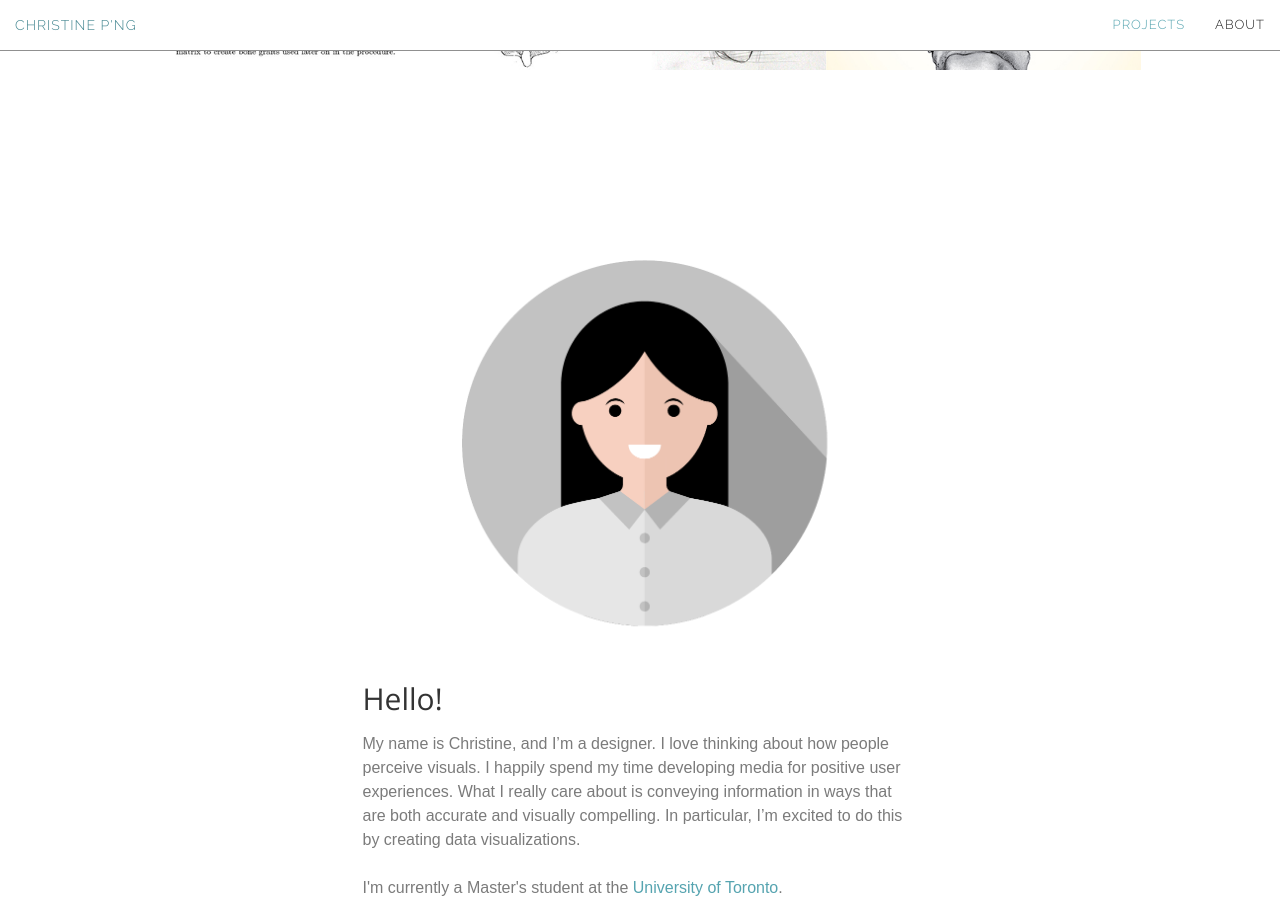
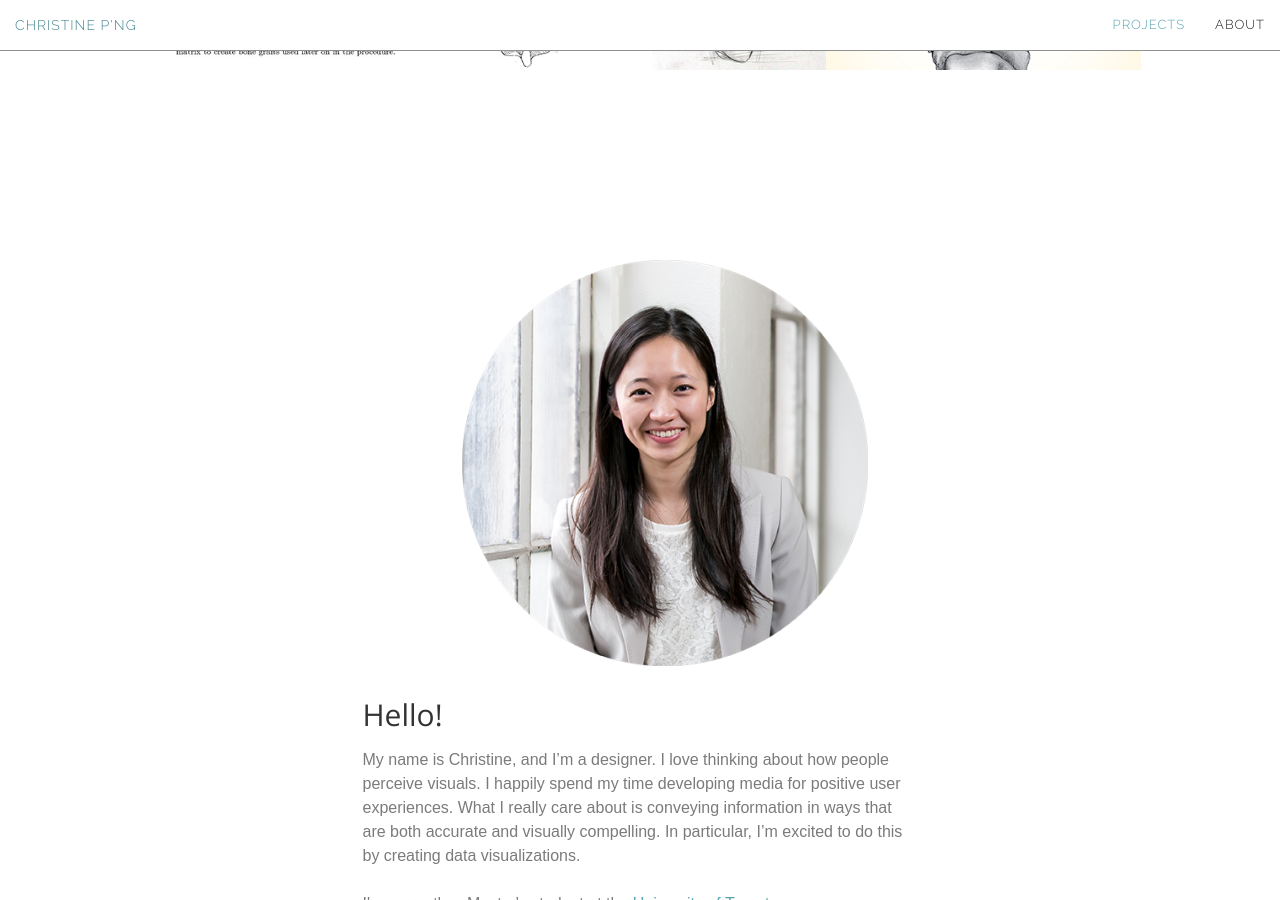
Before and after one commit to chspng/christinepng.ca, a Jekyll site: the page built from index.html, in a window 1280 px wide and 900 px high, scrolled down 1751 px. Built offline with Jekyll 4.4.1, drawn with Linux system fonts in a browser that asks for light colours.

Commit message:
updated profile img

```diff
--- a/_includes/about.html
+++ b/_includes/about.html
@@ -5,7 +5,7 @@
 	<div class="row">
 	  <div class="col-lg-6 col-lg-offset-3 col-md-6 col-md-offset-3 col-xs-8 col-xs-offset-2">
 		<div class="block text-center">
-		  <img src="img/intro-img.png" alt="Img">
+		  <img src="img/profile.png" alt="Img">
 		</div>
 	  </div><!-- .col-md-5 close -->
 	</div>
```
Also changed, not shown: img/profile.png (added).
